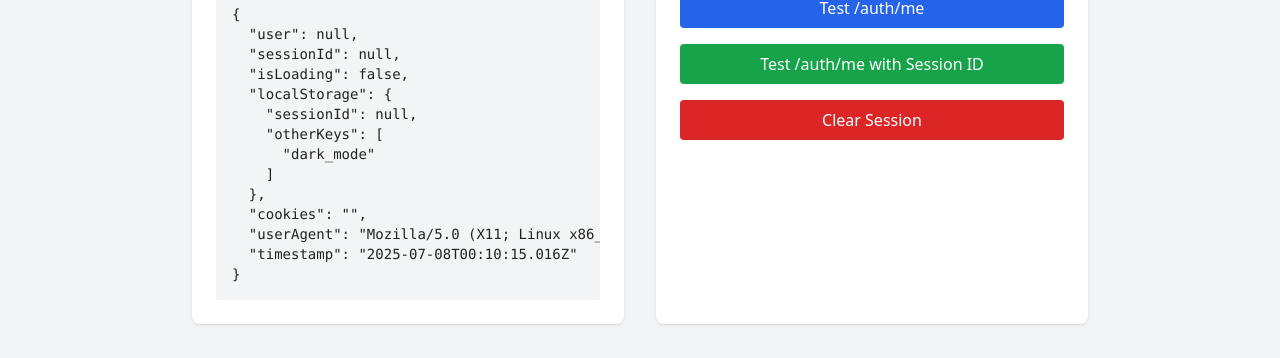
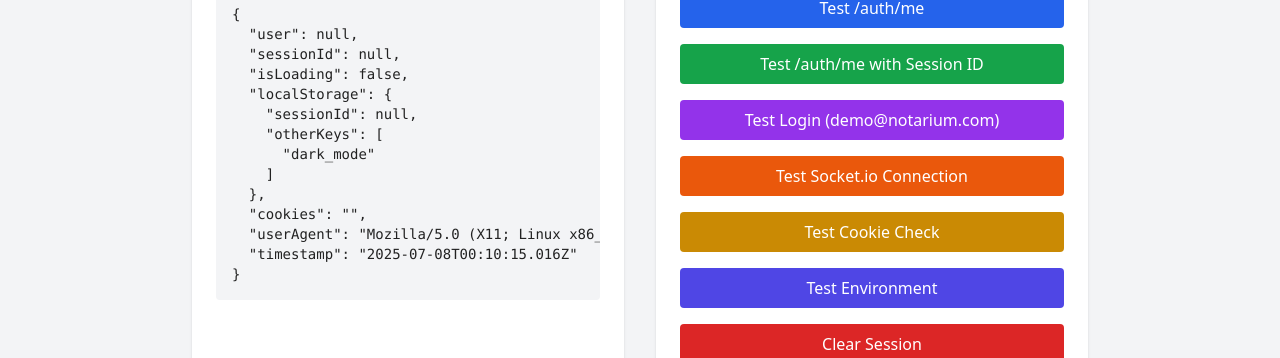
Before and after one commit to Jascfer/notarium-frontend, a Next.js app: page /debug-auth in a window 1280 px wide. Shown: the part 245-603 px from the top of the page. Built offline with nearby package versions, Linux system fonts and the light colour scheme; no server answers.

Commit message:
iyileştirme v3

```diff
--- a/pages/chat.jsx
+++ b/pages/chat.jsx
@@ -33,19 +33,44 @@ export default function Chat() {
 
   useEffect(() => {
     if (!user) return;
+
+    // Socket.io bağlantısını kur
     if (!socket) {
-      socket = io(SOCKET_URL);
+      console.log('Chat: Initializing socket connection to:', SOCKET_URL);
+      socket = io(SOCKET_URL, {
+        transports: ['websocket', 'polling'],
+        withCredentials: true,
+        forceNew: true
+      });
+
+      // Socket bağlantı event'lerini dinle
+      socket.on('connect', () => {
+        console.log('Chat: Socket connected successfully');
+      });
+
+      socket.on('connect_error', (error) => {
+        console.error('Chat: Socket connection error:', error);
+      });
+
+      socket.on('disconnect', (reason) => {
+        console.log('Chat: Socket disconnected:', reason);
+      });
     }
+
+    // Kullanıcı online bilgisini gönder
     socket.emit('userOnline', {
       id: user.id,
-      name: user.name,
+      name: user.firstName + ' ' + user.lastName,
       avatar: user.avatar || '👤',
       role: user.role || 'user',
       status: 'online'
     });
+
     socket.on('onlineUsers', (users) => {
+      console.log('Chat: Online users received:', users);
       setOnlineUsers(users);
     });
+
     return () => {
       socket.off('onlineUsers');
     };
@@ -54,16 +79,28 @@ export default function Chat() {
   useEffect(() => {
     setIsLoading(true);
     if (!socket) {
-      socket = io(SOCKET_URL);
+      console.log('Chat: Creating new socket connection for channel:', selectedChannel);
+      socket = io(SOCKET_URL, {
+        transports: ['websocket', 'polling'],
+        withCredentials: true,
+        forceNew: true
+      });
     }
+
+    console.log('Chat: Joining channel:', selectedChannel);
     socket.emit('joinChannel', selectedChannel);
+
     socket.on('chatHistory', (history) => {
+      console.log('Chat: Chat history received:', history);
       setMessages(history);
       setIsLoading(false);
     });
+
     socket.on('newMessage', (msg) => {
+      console.log('Chat: New message received:', msg);
       setMessages((prev) => [...prev, msg]);
     });
+
     return () => {
       socket.off('chatHistory');
       socket.off('newMessage');
--- a/pages/debug-auth.jsx
+++ b/pages/debug-auth.jsx
@@ -63,6 +63,84 @@ export default function DebugAuth() {
     }
   };
 
+  const testLogin = async () => {
+    try {
+      setTestResult('Testing login...');
+      const res = await fetch('https://notarium.tr/auth/login', {
+        method: 'POST',
+        headers: {
+          'Content-Type': 'application/json',
+        },
+        body: JSON.stringify({
+          email: 'demo@notarium.com',
+          password: '123456'
+        }),
+        credentials: 'include'
+      });
+
+      const data = await res.json();
+      setTestResult(`Status: ${res.status}, Data: ${JSON.stringify(data, null, 2)}`);
+    } catch (error) {
+      setTestResult(`Error: ${error.message}`);
+    }
+  };
+
+  const testSocketConnection = async () => {
+    try {
+      setTestResult('Testing socket connection...');
+      const res = await fetch('https://notarium.tr/socket.io/', {
+        method: 'GET',
+        credentials: 'include'
+      });
+
+      setTestResult(`Socket.io Status: ${res.status}, Headers: ${JSON.stringify(Object.fromEntries(res.headers.entries()), null, 2)}`);
+    } catch (error) {
+      setTestResult(`Socket Error: ${error.message}`);
+    }
+  };
+
+  const testCookieCheck = async () => {
+    try {
+      setTestResult('Testing cookie check...');
+
+      // Cookie'leri kontrol et
+      const cookies = document.cookie;
+      const cookieInfo = {
+        totalCookies: cookies ? cookies.split(';').length : 0,
+        cookies: cookies,
+        sessionCookie: cookies.includes('connect.sid'),
+        localStorage: {
+          sessionId: localStorage.getItem('sessionId'),
+          allKeys: Object.keys(localStorage)
+        }
+      };
+
+      setTestResult(`Cookie Check: ${JSON.stringify(cookieInfo, null, 2)}`);
+    } catch (error) {
+      setTestResult(`Cookie Check Error: ${error.message}`);
+    }
+  };
+
+  const testEnvironment = async () => {
+    try {
+      setTestResult('Testing environment...');
+
+      const envInfo = {
+        userAgent: navigator.userAgent,
+        protocol: window.location.protocol,
+        hostname: window.location.hostname,
+        port: window.location.port,
+        origin: window.location.origin,
+        href: window.location.href,
+        timestamp: new Date().toISOString()
+      };
+
+      setTestResult(`Environment: ${JSON.stringify(envInfo, null, 2)}`);
+    } catch (error) {
+      setTestResult(`Environment Error: ${error.message}`);
+    }
+  };
+
   const clearSession = () => {
     localStorage.removeItem('sessionId');
     setTestResult('Session cleared from localStorage');
@@ -99,6 +177,34 @@ export default function DebugAuth() {
                 className="w-full bg-green-600 text-white px-4 py-2 rounded hover:bg-green-700"
               >
                 Test /auth/me with Session ID
+              </button>
+
+              <button
+                onClick={testLogin}
+                className="w-full bg-purple-600 text-white px-4 py-2 rounded hover:bg-purple-700"
+              >
+                Test Login (demo@notarium.com)
+              </button>
+
+              <button
+                onClick={testSocketConnection}
+                className="w-full bg-orange-600 text-white px-4 py-2 rounded hover:bg-orange-700"
+              >
+                Test Socket.io Connection
+              </button>
+
+              <button
+                onClick={testCookieCheck}
+                className="w-full bg-yellow-600 text-white px-4 py-2 rounded hover:bg-yellow-700"
+              >
+                Test Cookie Check
+              </button>
+
+              <button
+                onClick={testEnvironment}
+                className="w-full bg-indigo-600 text-white px-4 py-2 rounded hover:bg-indigo-700"
+              >
+                Test Environment
               </button>
 
               <button
--- a/pages/game.jsx
+++ b/pages/game.jsx
@@ -13,7 +13,9 @@ export default function GameScores() {
     async function fetchScores() {
       setIsLoading(true);
       try {
-        const res = await fetch(`${API_URL}/game/scores/${user.id}`);
+        const res = await fetch(`${API_URL}/game/scores/${user.id}`, {
+          credentials: 'include'
+        });
         const data = await res.json();
         setScores(data);
       } catch (err) {
--- a/pages/notes.jsx
+++ b/pages/notes.jsx
@@ -60,7 +60,9 @@ export default function Notes() {
     async function fetchNotes() {
       setIsLoading(true);
       try {
-        const res = await fetch(`${API_URL}/api/notes`);
+        const res = await fetch(`${API_URL}/api/notes`, {
+          credentials: 'include'
+        });
         const data = await res.json();
         setNotes(data);
       } catch (err) {
@@ -172,7 +174,10 @@ export default function Notes() {
       // Unlike
       setUserLikes(prev => prev.filter(id => id !== noteId));
       try {
-        const res = await fetch(`${API_URL}/api/notes/${noteId}/unlike`, { method: 'POST' });
+        const res = await fetch(`${API_URL}/api/notes/${noteId}/unlike`, {
+          method: 'POST',
+          credentials: 'include'
+        });
         if (!res.ok) throw new Error('Beğeni kaldırılamadı');
         setNotes(prev => prev.map(note => note.id === noteId ? { ...note, likes: Math.max(0, note.likes - 1) } : note));
       } catch (err) {
@@ -182,7 +187,10 @@ export default function Notes() {
       // Like
       setUserLikes(prev => [...prev, noteId]);
       try {
-        const res = await fetch(`${API_URL}/api/notes/${noteId}/like`, { method: 'POST' });
+        const res = await fetch(`${API_URL}/api/notes/${noteId}/like`, {
+          method: 'POST',
+          credentials: 'include'
+        });
         if (!res.ok) throw new Error('Beğeni eklenemedi');
         setNotes(prev => prev.map(note => note.id === noteId ? { ...note, likes: note.likes + 1 } : note));
       } catch (err) {
@@ -202,6 +210,7 @@ export default function Notes() {
         method: 'POST',
         headers: { 'Content-Type': 'application/json' },
         body: JSON.stringify({ ...newNote, author: user?.id }),
+        credentials: 'include'
       });
       if (!res.ok) throw new Error('Not eklenemedi');
       const added = await res.json();
--- a/pages/quiz.jsx
+++ b/pages/quiz.jsx
@@ -24,7 +24,9 @@ export default function Quiz() {
     async function fetchQuiz() {
       setIsLoading(true);
       try {
-        const res = await fetch(`${API_URL}/quiz`);
+        const res = await fetch(`${API_URL}/quiz`, {
+          credentials: 'include'
+        });
         const data = await res.json();
         setQuestions(data[0]?.questions || []);
       } catch (err) {
@@ -65,6 +67,7 @@ export default function Quiz() {
             method: 'POST',
             headers: { 'Content-Type': 'application/json' },
             body: JSON.stringify({ user_id: user.id, score }),
+            credentials: 'include'
           });
         }
       }
```
